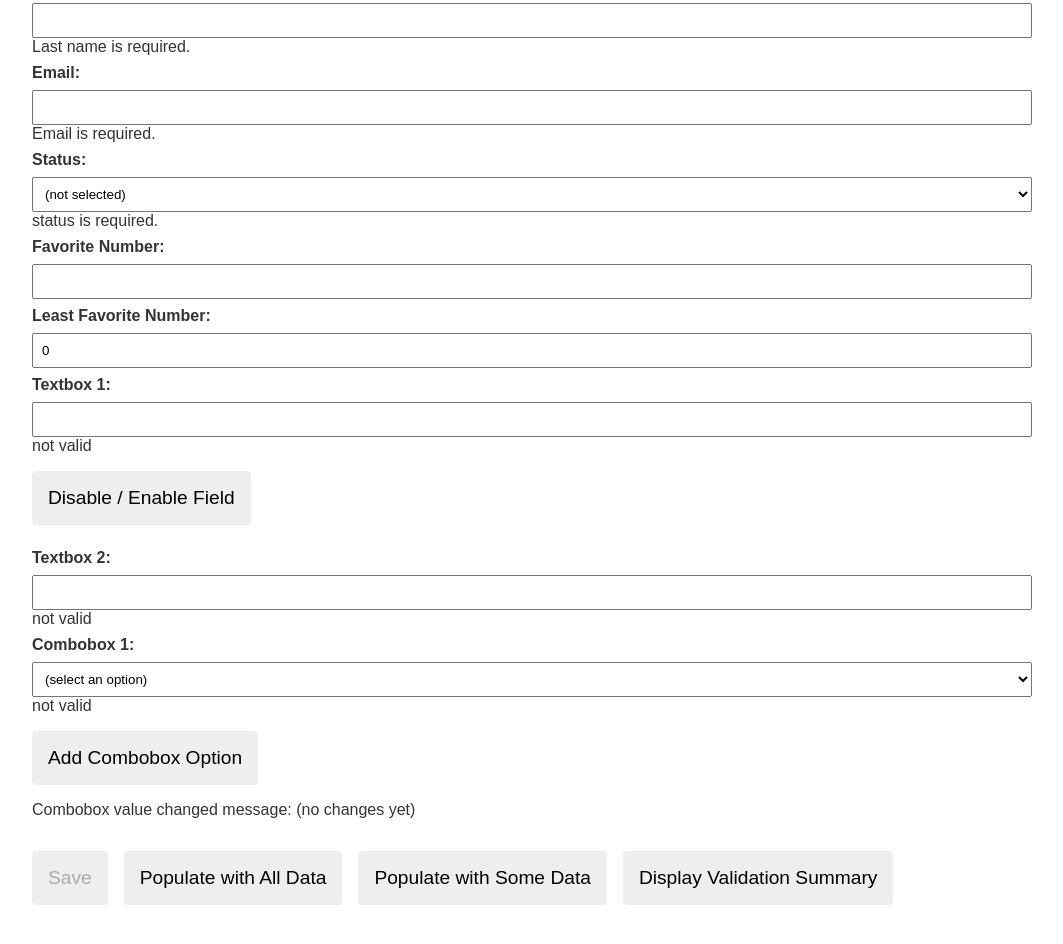
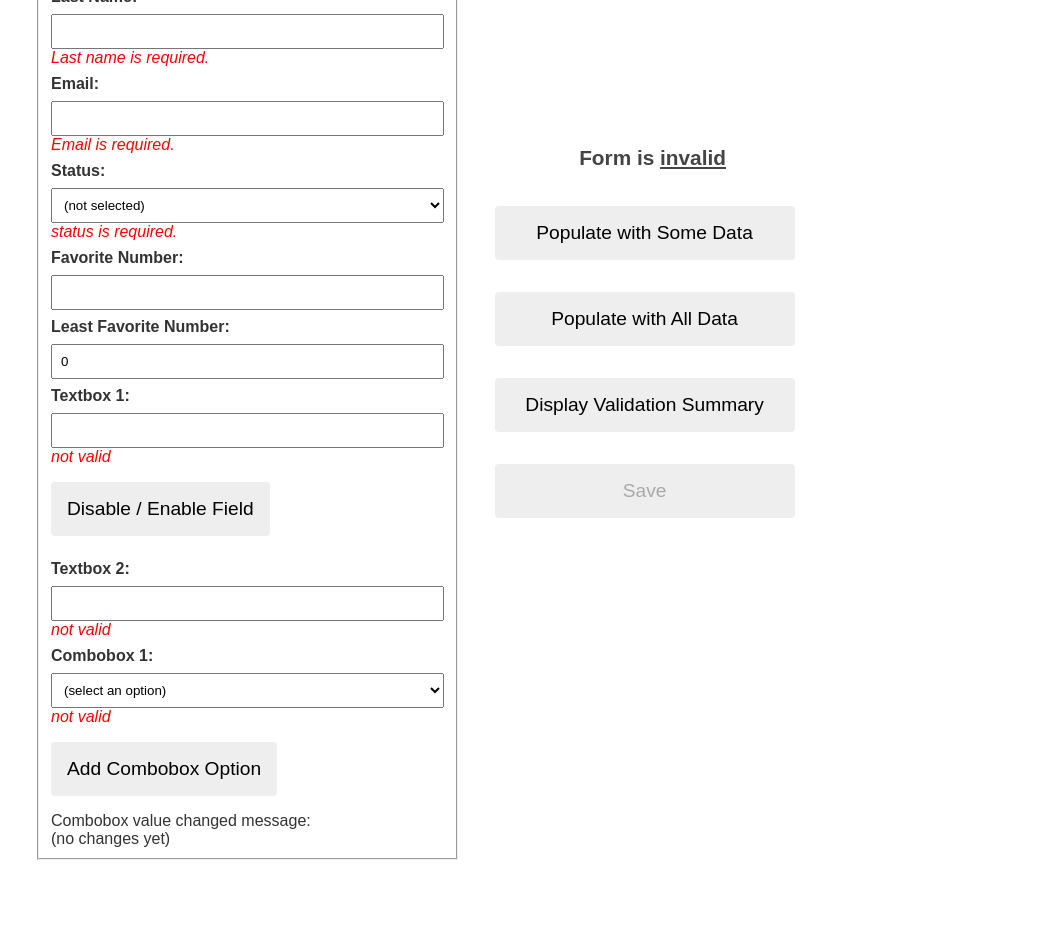
Before and after one commit to benday-inc/AngularChildComponentsWithValidation, an Angular app: page / in a window 1280 px wide. Shown: the part 440-1384 px from the top of the page, without its empty margins (108-1171 px from the left). After the commit the page ends 1335 px from the top, so only its background shows below. Built offline with nearby package versions, Linux system fonts and the light colour scheme.

Commit message:
Added some styling to validation messages

```diff
--- a/src/app/combobox-field/combobox-field.component.html
+++ b/src/app/combobox-field/combobox-field.component.html
@@ -9,7 +9,7 @@
         {{ option.value }}
       </option>
     </select>
-    <div *ngIf="!parentForm.controls[controlName]?.valid" class="alert alert-danger">
+    <div *ngIf="!parentForm.controls[controlName]?.valid" class="validation-message">
         not valid
     </div>
 </ng-container>
--- a/src/app/main-form/main-form.component.css
+++ b/src/app/main-form/main-form.component.css
@@ -7,3 +7,15 @@ form {
     margin: .5em 0;
     font-weight: bold;
   }
+
+  .action-button {
+    width: 300px;
+  }
+
+  .button-cell {
+    text-align: center;
+  }
+
+  .form-cell {
+    width: 55%;
+  }
--- a/src/app/main-form/main-form.component.html
+++ b/src/app/main-form/main-form.component.html
@@ -2,6 +2,10 @@
 <h3><a href="https://github.com/benday-inc/AngularChildComponentsWithValidation" target="_blank">source code</a></h3>
 
 <form [formGroup]="theForm">
+    <table>
+        <tr>
+            <td class="form-cell">
+                <fieldset>
                     <label for="first-name">First Name: </label>
                     <input id="first-name" type="text" formControlName="firstName">
                     <app-validation-message-display controlDisplayName="First name"
@@ -34,24 +38,41 @@
                     <input id="leastFavoriteNumber" type="text" formControlName="leastFavoriteNumber">
 
 
-    <app-textbox-field [parentForm]="theForm" controlName="textbox1" displayName="Textbox 1"></app-textbox-field>
+                    <app-textbox-field [parentForm]="theForm" controlName="textbox1"
+                        displayName="Textbox 1"></app-textbox-field>
 
                     <button type="button" (click)="toggleTextbox1Field()">Disable / Enable Field</button>
 
-    <app-textbox-field [parentForm]="theForm" controlName="textbox2" displayName="Textbox 2"></app-textbox-field>
+                    <app-textbox-field [parentForm]="theForm" controlName="textbox2"
+                        displayName="Textbox 2"></app-textbox-field>
 
-    <app-combobox-field [parentForm]="theForm" controlName="combobox1" displayName="Combobox 1"></app-combobox-field>
+                    <app-combobox-field [parentForm]="theForm" controlName="combobox1"
+                        displayName="Combobox 1"></app-combobox-field>
 
                     <button type="button" (click)="addComboboxOption()">Add Combobox Option</button>
 
                     <div>
-        Combobox value changed message: {{comboboxChangeMessage}}
+                        Combobox value changed message:
+                        <br />{{comboboxChangeMessage}}
                     </div>
+                </fieldset>
+            </td>
+            <td style="padding-left: 2em;" class="button-cell">
+                <h3 *ngIf="!theForm.valid"><b>Form is <u>invalid</u></b></h3>
+                <h3 *ngIf="theForm.valid"><b>Form is valid</b></h3>
+                <button type="button" class="action-button" (click)="populateWithData(false)">Populate with Some
+                    Data</button>
+                <br />
+                <button type="button" class="action-button" (click)="populateWithData(true)">Populate with All
+                    Data</button>
+                <br />
+                <button type="button" class="action-button" (click)="getValidationSummary()">Display Validation
+                    Summary</button>
+                <br />
+                <button type="button" class="action-button" [disabled]="!theForm.valid" (click)="save()">Save</button>
+                <br />
+            </td>
+        </tr>
 
-    <p></p>
-
-    <button type="button" [disabled]="!theForm.valid" (click)="save()">Save</button>
-    <button type="button" (click)="populateWithData(true)">Populate with All Data</button>
-    <button type="button" (click)="populateWithData(false)">Populate with Some Data</button>
-    <button type="button" (click)="getValidationSummary()">Display Validation Summary</button>
+    </table>
 </form>
--- a/src/app/textbox-field/textbox-field.component.html
+++ b/src/app/textbox-field/textbox-field.component.html
@@ -1,7 +1,7 @@
 <ng-container [formGroup]="parentForm">
     <label for="textbox1">{{displayName}}: </label>
     <input id="textbox1" type="text" formControlName="{{controlName}}">
-    <div *ngIf="parentForm.controls[controlName].enabled === true && !parentForm.controls[controlName].valid" class="alert alert-danger">
+    <div *ngIf="parentForm.controls[controlName].enabled === true && !parentForm.controls[controlName].valid" class="validation-message">
         not valid
     </div>
 </ng-container>
--- a/src/app/validation-message-display/validation-message-display.component.html
+++ b/src/app/validation-message-display/validation-message-display.component.html
@@ -1,4 +1,4 @@
-<div *ngIf="controlToValidate !== null && controlToValidate.invalid" class="alert alert-danger">
+<div *ngIf="controlToValidate !== null && controlToValidate.invalid" class="validation-message">
     <div *ngIf="controlToValidate !== null && controlToValidate.errors?.['required']">
         {{controlDisplayName}} is required.
     </div>
--- a/src/styles.css
+++ b/src/styles.css
@@ -87,6 +87,11 @@
     padding: .5rem;
   }
 
+  .validation-message {
+    color: red;
+    font-style: italic;
+  }
+
 
   /*
   Copyright Google LLC. All Rights Reserved.
```
Lines whose indentation alone changed are shown as unchanged.
